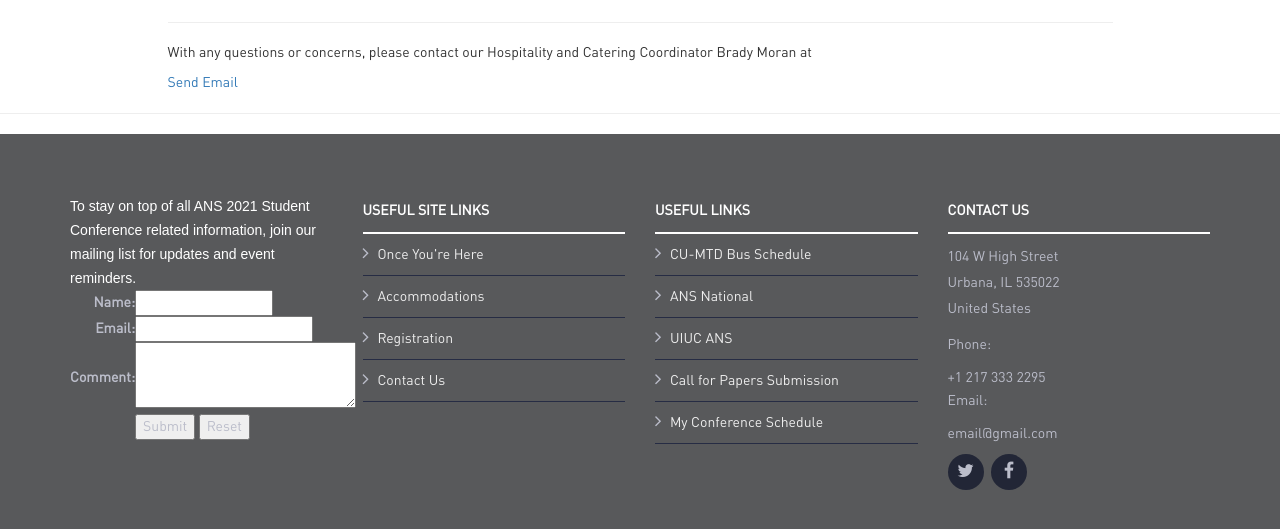
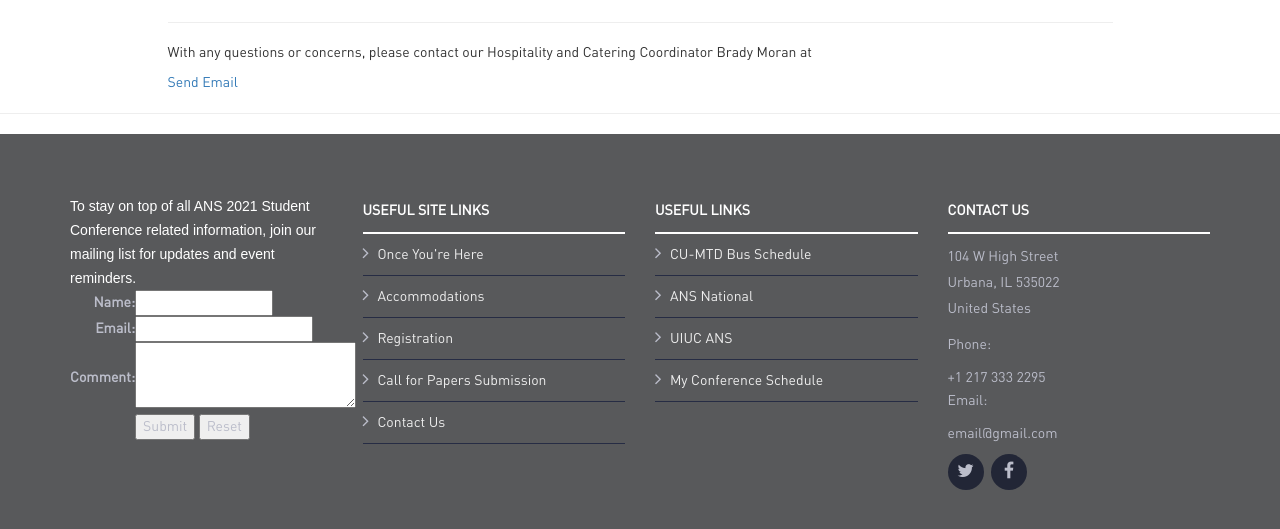
Before and after one commit to nsryan2/conference-build-here, a Jekyll site: the page built from accommodations.html, in a window 1280 px wide and 900 px high, scrolled down 1210 px, cut to the strip 325-854 px from the top of the window. Built offline with Jekyll 4.4.1, drawn with Linux system fonts in a browser that asks for light colours; nearby versions of some CDN libraries.

Commit message:
Update footer.html

```diff
--- a/_includes/footer.html
+++ b/_includes/footer.html
@@ -52,6 +52,7 @@
               <li><i class="fa fa-angle-right"></i> <a href="https://www.google.com/maps/d/u/1/viewer?mid=1DZlVNqQaclivoKJtnRSdl__ObGnnHg2a&ll=40.11294072042654%2C-88.22797958547415&z=15">Once You're Here</a></li>
               <li><i class="fa fa-angle-right"></i> <a href="accommodations.html">Accommodations</a></li>
               <li><i class="fa fa-angle-right"></i> <a href="registration.html">Registration</a></li>
+                <li><i class="fa fa-angle-right"></i> <a href="call_for_papers.html">Call for Papers Submission</a></li>
               <li><i class="fa fa-angle-right"></i> <a href="contact_us.html">Contact Us</a></li>
             </ul>
           </div>
@@ -62,7 +63,6 @@
               <li><i class="fa fa-angle-right"></i> <a href="https://mtd.org/maps-and-schedules/routes/">CU-MTD Bus Schedule</a></li>
               <li><i class="fa fa-angle-right"></i> <a href="http://www.ans.org/">ANS National</a></li>
               <li><i class="fa fa-angle-right"></i> <a href="http://ansatuiuc.web.engr.illinois.edu/">UIUC ANS</a></li>
-              <li><i class="fa fa-angle-right"></i> <a href="call_for_papers.html">Call for Papers Submission</a></li>
                 <li><i class="fa fa-angle-right"></i> <a href="https://ansuiuc.github.io/SC-2021-app/#/conference">My Conference Schedule</a></li>
             </ul>
           </div>
```
